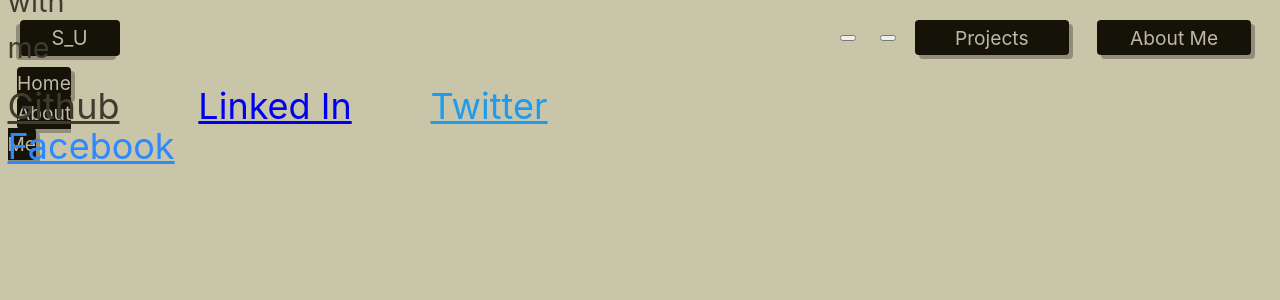
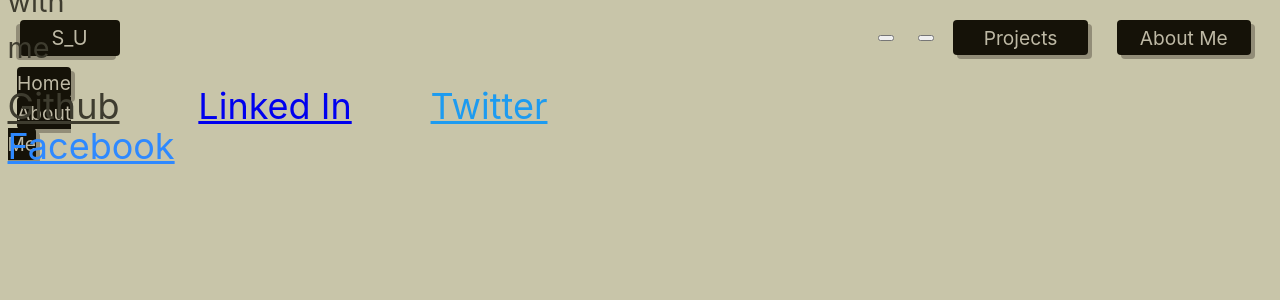
Before and after one commit to Sibgat-Ul/SibgatUl, a Vue app: page / in a window 1280 px wide. Shown: the top 300 px of the page. Built offline with nearby package versions, Linux system fonts and the light colour scheme.

Commit message:
added animations

```diff
--- a/src/components/Nav.vue
+++ b/src/components/Nav.vue
@@ -122,7 +122,7 @@ a {
 }
 
 .links > a {
-    min-width: 8em;
+    min-width: 6em;
     width: 7em;
     max-width: 8em;
     margin: 0em .5em;
```
